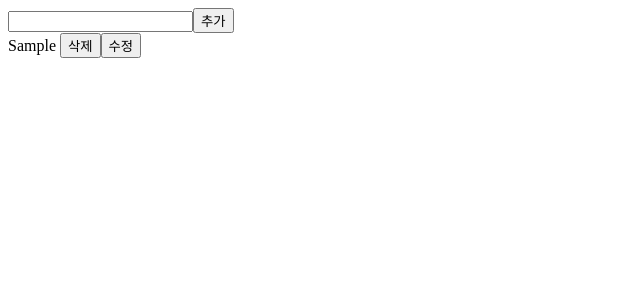
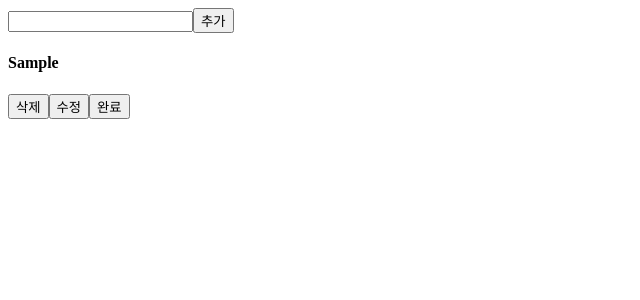
Before and after one commit to Sotaneum/study-ts-todo-list, a React app: page / in a window 1280 px wide. Both pictures are taken after typing "Sample" into the empty fields and a click on the button "추가". Shown: the top 300 px of the page, without its empty margins (0-640 px from the left). Built offline with nearby package versions, Linux system fonts and the light colour scheme.

Commit message:
isComplete 기능 추가

```diff
--- a/src/components/AddInput.tsx
+++ b/src/components/AddInput.tsx
@@ -8,10 +8,11 @@ type AddInputProps = {
 };
 
 const AddInput: React.FC<AddInputProps> = ({ item, onClick, onChange }) => {
+  const isModify: boolean = !!item?.idx;
   return (
     <div>
       <input value={item?.title || ''} onChange={onChange} />
-      <button onClick={onClick}>추가</button>
+      <button onClick={onClick}>{isModify ? '저장' : '추가'}</button>
     </div>
   );
 };
--- a/src/components/ItemList.tsx
+++ b/src/components/ItemList.tsx
@@ -3,20 +3,25 @@ import React from 'react';
 
 type ItemListProps = {
   items?: Item[];
-  onDelete?: (idx: number) => void;
+  onDelete?: (item: Item) => void;
   onModify?: (item: Item) => void;
+  onComplete?: (item: Item) => void;
 };
 
-const ItemList: React.FC<ItemListProps> = ({ items, onDelete, onModify }) => {
+const ItemList: React.FC<ItemListProps> = ({ items, onDelete, onModify, onComplete }) => {
   return (
     <div>
       {items.map((item) => {
         const handleClickModify: React.MouseEventHandler = () => onModify(item);
-        const handleClickDelete: React.MouseEventHandler = () => onDelete(item.idx);
+        const handleClickDelete: React.MouseEventHandler = () => onDelete(item);
+        const handleClickComplete: React.MouseEventHandler = () => onComplete(item);
+
         return (
           <div key={item.idx}>
-            {item.title} <button onClick={handleClickDelete}>삭제</button>
+            <h4 style={{ textDecoration: item?.isComplete ? 'line-through' : 'none' }}>{item.title}</h4>
+            <button onClick={handleClickDelete}>삭제</button>
             <button onClick={handleClickModify}>수정</button>
+            <button onClick={handleClickComplete}>{item?.isComplete ? '복원' : '완료'}</button>
           </div>
         );
       })}
--- a/src/pages/Home.tsx
+++ b/src/pages/Home.tsx
@@ -1,4 +1,4 @@
-import React, { useEffect, useState } from 'react';
+import React, { useState } from 'react';
 
 import AddInput from '@/components/AddInput';
 import ItemList from '@/components/ItemList';
@@ -7,36 +7,51 @@ import { Item } from '@/types';
 import useLocalStorage from '@/hooks/useLocalStorage';
 
 const Home: React.FC = () => {
-  const toItems = (value: string) => {
-    return Array.from<Item>(JSON.parse(value));
-  };
-  const toLastIdx = (value: string) => {
-    return Number(value);
+  const toItems = (value: string) => Array.from<Item>(JSON.parse(value));
+
+  const [newItem, setNewItem] = useState<Item>({});
+  const [items, setItems] = useLocalStorage<Item[]>('items', [], toItems, JSON.stringify);
+  const [lastIdx, setLastIdx] = useLocalStorage<number>('lastIdx', 0, Number, JSON.stringify);
+
+  const clearNewItem = (): void => setNewItem({});
+  const getNewIdx = (): number => {
+    const newIdx = lastIdx;
+    setLastIdx(newIdx + 1);
+    return newIdx;
   };
 
-  const [lastIdx, setLastIdx] = useLocalStorage<number>('lastIdx', 0, toLastIdx, JSON.stringify);
-  const [items, setItems] = useLocalStorage<Item[]>('items', [], toItems, JSON.stringify);
-  const [newItem, setNewItem] = useState<Item>({});
+  // Item
+  const setItemTitle = (item: Item, title: string): Item => ({ ...item, title });
+  const setItemIndex = (item: Item, index: number): Item => ({ ...item, idx: index });
+  const setItemStatus = (item: Item, isComplete: boolean): Item => ({ ...item, isComplete });
 
+  // Item[]
+  const addItem = (targetItem: Item): Item[] => [...items, setItemIndex(targetItem, getNewIdx())];
+  const removeItem = (targetItem: Item): Item[] => items.filter((item) => item.idx !== targetItem.idx);
+  const replaceItem = (targetItem: Item): Item[] =>
+    items.map((prevItem) => (prevItem.idx !== targetItem.idx ? prevItem : targetItem));
+
+  // handler
+  const handleClickItemRemove = (item: Item) => setItems(removeItem(item));
+  const handleClickModifyItem = (item: Item) => setNewItem(item);
   const handleChangeItem: React.ChangeEventHandler<HTMLInputElement> = (e) =>
-    setNewItem({ ...newItem, title: e.target.value });
-  const handleClickItemRemove = (idx: number) => setItems(items.filter((item) => item.idx !== idx));
-  const handleClickModifyItem = (item: Item) => setNewItem(item);
+    setNewItem(setItemTitle(newItem, e.target.value));
+  const handleClickItemComplete = (item: Item) =>
+    setItems(replaceItem(setItemStatus(item, !item?.isComplete)));
   const handleClickAddItem: React.MouseEventHandler = () => {
-    if (!!newItem?.idx) {
-      setItems(items.map((item) => (item.idx === newItem.idx ? newItem : item)));
-      setNewItem({});
-      return;
-    }
-    setItems([...items, { ...newItem, idx: lastIdx }]);
-    setLastIdx(lastIdx + 1);
-    setNewItem({});
+    setItems(!!newItem?.idx ? replaceItem(newItem) : addItem(newItem));
+    clearNewItem();
   };
 
   return (
     <div>
       <AddInput item={newItem} onClick={handleClickAddItem} onChange={handleChangeItem} />
-      <ItemList items={items} onModify={handleClickModifyItem} onDelete={handleClickItemRemove} />
+      <ItemList
+        items={items}
+        onModify={handleClickModifyItem}
+        onDelete={handleClickItemRemove}
+        onComplete={handleClickItemComplete}
+      />
     </div>
   );
 };
--- a/src/types/index.ts
+++ b/src/types/index.ts
@@ -1,4 +1,5 @@
 export type Item = {
   idx?: number;
   title?: string;
+  isComplete?: boolean;
 };
```
